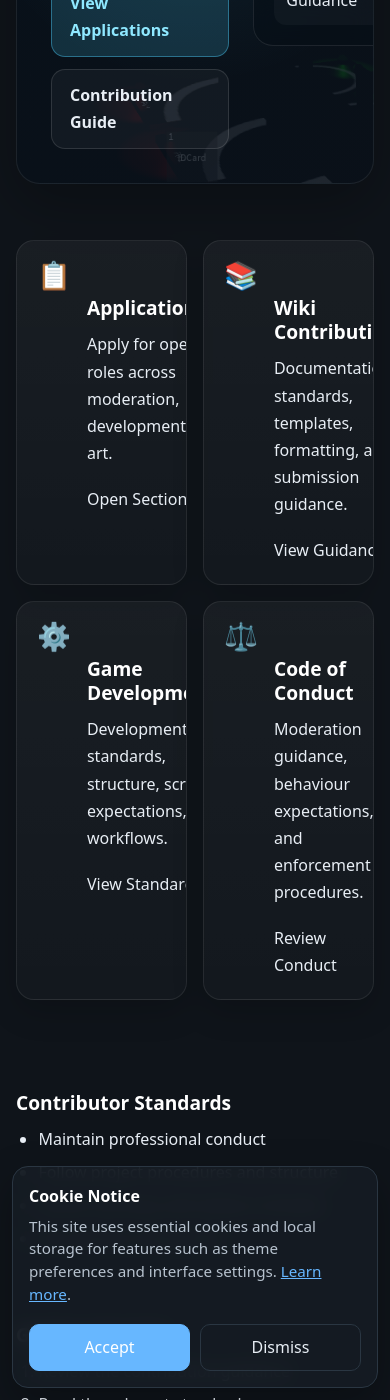
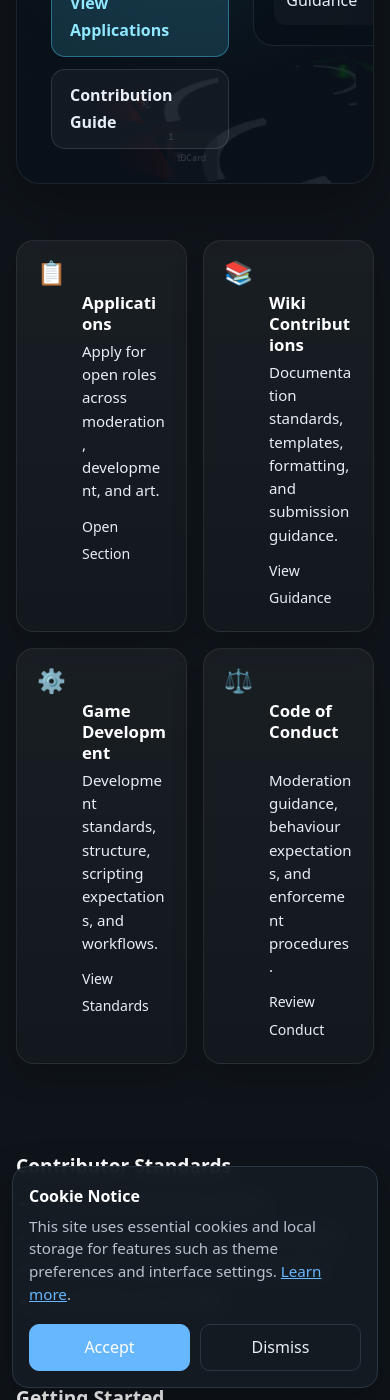
Before and after one commit to Pulsegridstudios/hub, a Jekyll site: the page built from index.md, in a window 390 px wide and 1400 px high, scrolled down 803 px. Built offline with Jekyll 4.4.1, drawn with Linux system fonts in a browser that asks for light colours.

Commit message:
Update custom.css

```diff
--- a/assets/css/custom.css
+++ b/assets/css/custom.css
@@ -2097,3 +2097,220 @@ html[data-theme="light"] .page-loader {
   position: relative;
   display: flex;
   gap: 16px
+
+  /* ===== Mobile fixes for hub home ===== */
+
+.hub-home {
+  display: grid;
+  gap: 24px;
+}
+
+.hub-hero-panel {
+  position: relative;
+  overflow: hidden;
+  border-radius: 22px;
+}
+
+.hub-hero-content {
+  display: grid;
+  grid-template-columns: 1.4fr 0.9fr;
+  gap: 24px;
+  align-items: stretch;
+  padding: 34px;
+}
+
+.hub-hero-left,
+.hub-hero-right {
+  min-width: 0;
+}
+
+.hub-overline {
+  word-break: break-word;
+}
+
+.hub-hero-left h2 {
+  line-height: 1.08;
+  word-break: break-word;
+}
+
+.hub-lead {
+  max-width: 100%;
+}
+
+.hub-hero-actions {
+  display: flex;
+  flex-wrap: wrap;
+  gap: 12px;
+}
+
+.hub-action-btn {
+  min-height: 46px;
+}
+
+.hub-status-panel {
+  width: 100%;
+}
+
+.hub-status-row {
+  gap: 10px;
+}
+
+.hub-status-row span:first-child {
+  min-width: 0;
+}
+
+.hub-card-grid {
+  display: grid;
+  grid-template-columns: repeat(2, minmax(0, 1fr));
+  gap: 16px;
+}
+
+.hub-card {
+  min-width: 0;
+}
+
+.hub-card-body h3,
+.hub-card-body p,
+.hub-card-body span {
+  word-break: break-word;
+}
+
+.hub-info-strip {
+  display: grid;
+  grid-template-columns: repeat(2, minmax(0, 1fr));
+  gap: 16px;
+}
+
+.hub-info-box {
+  min-width: 0;
+}
+
+.hub-info-box ul,
+.hub-info-box ol {
+  padding-left: 1.2rem;
+}
+
+/* Tablet */
+@media (max-width: 980px) {
+  .hub-hero-content {
+    grid-template-columns: 1fr;
+    padding: 24px;
+    gap: 18px;
+  }
+
+  .hub-card-grid,
+  .hub-info-strip {
+    grid-template-columns: 1fr;
+  }
+
+  .hub-hero-left h2 {
+    font-size: clamp(1.9rem, 6vw, 2.8rem);
+  }
+}
+
+/* Mobile */
+@media (max-width: 640px) {
+  .hub-home {
+    gap: 18px;
+  }
+
+  .hub-hero-panel {
+    border-radius: 18px;
+  }
+
+  .hub-hero-content {
+    padding: 18px;
+    gap: 16px;
+  }
+
+  .hub-overline {
+    font-size: 0.72rem;
+    letter-spacing: 0.12em;
+  }
+
+  .hub-hero-left h2 {
+    font-size: 1.9rem;
+    line-height: 1.08;
+    margin-bottom: 10px;
+  }
+
+  .hub-lead {
+    font-size: 0.96rem;
+    line-height: 1.65;
+  }
+
+  .hub-hero-actions {
+    flex-direction: column;
+    align-items: stretch;
+  }
+
+  .hub-action-btn {
+    width: 100%;
+    justify-content: center;
+    text-align: center;
+    padding: 12px 14px;
+  }
+
+  .hub-status-panel {
+    padding: 16px;
+    border-radius: 16px;
+  }
+
+  .hub-status-header {
+    gap: 10px;
+    flex-wrap: wrap;
+  }
+
+  .hub-status-row {
+    padding: 10px;
+    font-size: 0.92rem;
+  }
+
+  .hub-card-grid {
+    grid-template-columns: 1fr;
+    gap: 12px;
+  }
+
+  .hub-card {
+    padding: 16px;
+    gap: 12px;
+    border-radius: 16px;
+  }
+
+  .hub-card-icon {
+    font-size: 1.45rem;
+  }
+
+  .hub-card-body h3 {
+    font-size: 1.05rem;
+    margin-bottom: 6px;
+  }
+
+  .hub-card-body p {
+    font-size: 0.94rem;
+    line-height: 1.55;
+    margin-bottom: 10px;
+  }
+
+  .hub-card-body span {
+    font-size: 0.88rem;
+  }
+
+  .hub-info-strip {
+    grid-template-columns: 1fr;
+    gap: 12px;
+  }
+
+  .hub-info-box {
+    padding: 16px;
+    border-radius: 16px;
+  }
+
+  .hub-info-box h3 {
+    font-size: 1rem;
+  }
+
+  .hub-info-box li {
+    line-height: 1.6;
+  }
+}
```
